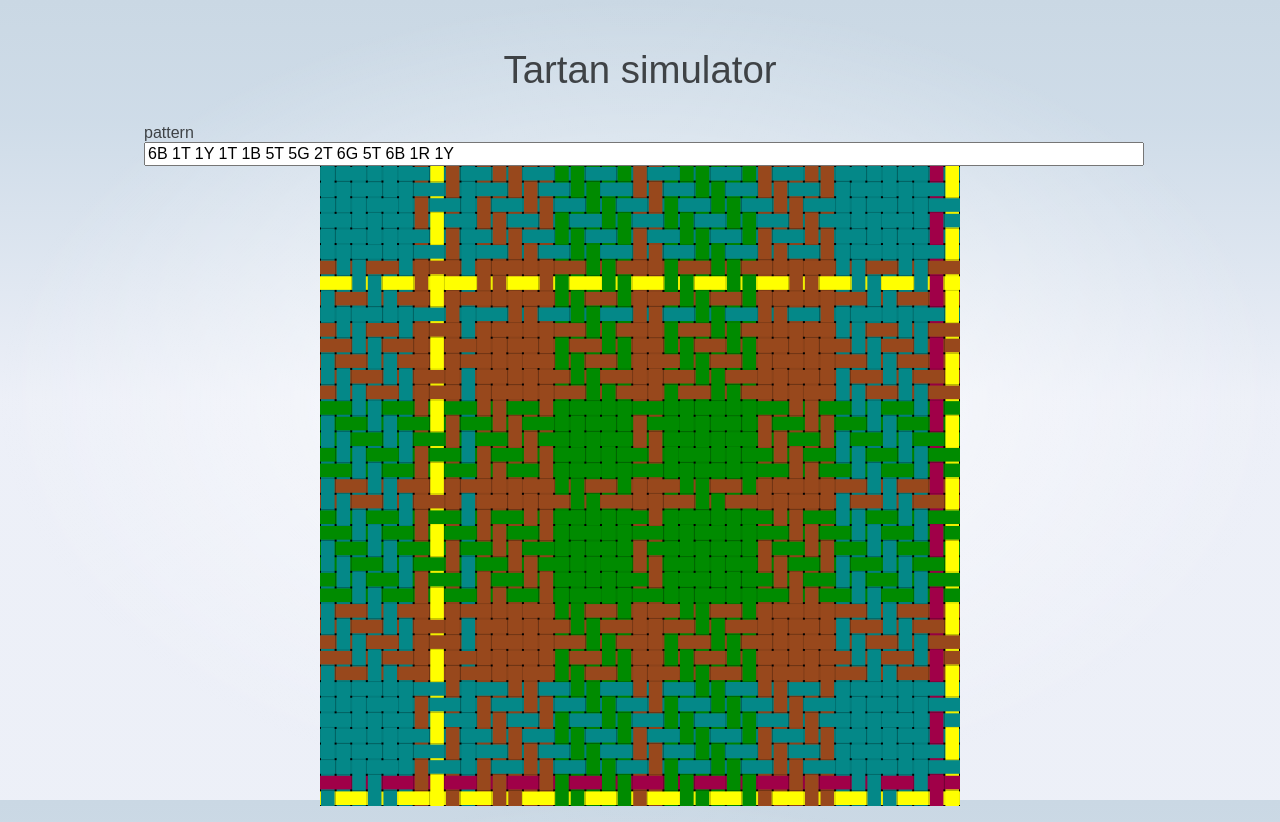
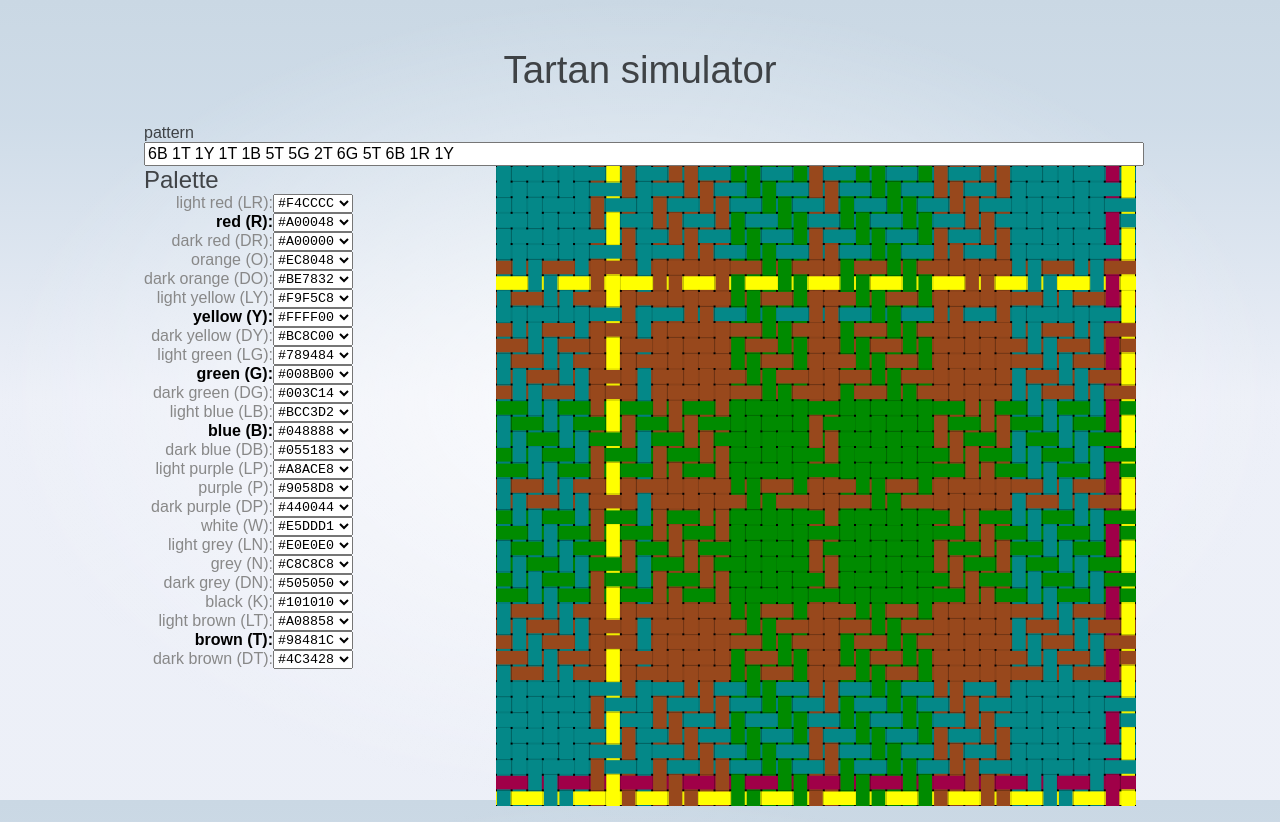
Before and after one commit to aldeka/tartanizer, a SvelteKit app: page / in a window 1280 px wide. Built offline with nearby package versions, Linux system fonts and the light colour scheme.

Commit message:
Allow selecting colors in palette
Make currently-used colors appear more clearly in the palette

```diff
--- a/src/routes/+page.svelte
+++ b/src/routes/+page.svelte
@@ -226,8 +226,8 @@
     ],
   };
 
-  function makeChunk(length: number, color: string): string[] {
-    const chunk = new Array(length).fill(color);
+  function makeChunk(length: number, colorCode: string): string[] {
+    const chunk = new Array(length).fill(colorCode);
     return chunk;
   }
 
@@ -255,7 +255,7 @@
       if (color !== undefined) {
         const [threadCount, colorCode] = color;
         const paletteIndex = activePaletteIndices[colorCode];
-        retval = retval.concat(makeChunk(threadCount, palette[colorCode][paletteIndex]));
+        retval = retval.concat(makeChunk(threadCount, colorCode));
       }
     }
     return retval;
@@ -280,9 +280,11 @@
       const lineWidth = (size / colors.length) - 2;
       ctx.fillStyle = "black";
       ctx.fillRect(0, 0, canvas.width, canvas.height);
-      function generateVertThreads(color: string, index: number) {
+      function generateVertThreads(colorCode: string, index: number) {
         const x = index * multiplier + (multiplier / 2);
         const topStartPoint = index % 4 - 4;
+        const paletteIndex = activePaletteIndices[colorCode];
+        const color = palette[colorCode][paletteIndex];
         let rawY = topStartPoint;
         while (rawY < colors.length) {
           const subthread: Thread = {
@@ -295,10 +297,12 @@
         }
       }
 
-      function generateHorizThreads(color: string, index: number) {
+      function generateHorizThreads(colorCode: string, index: number) {
         const y = index * multiplier + (multiplier / 2);
         const leftStartPoint = index % 4 - 3;
         let rawX = leftStartPoint;
+        const paletteIndex = activePaletteIndices[colorCode];
+        const color = palette[colorCode][paletteIndex];
         while (rawX < colors.length) {
           const subthread: Thread = {
             start: [rawX * multiplier, y],
@@ -356,7 +360,31 @@
     <input type="text" bind:value={colorString} />
   </label>
 
-  <canvas bind:this={canvas} height={size} width={size} />
+  <div id="main">
+    <div id="palette">
+      <h2>Palette</h2>
+    {#each Object.keys(activePaletteIndices) as colorCode }
+      <div>
+        <label class={colors.indexOf(colorCode) !== -1 ? 'used' : 'unused'}>{paletteLabels[colorCode]} ({colorCode}):
+          <select value={activePaletteIndices[colorCode]}
+            on:change={(e) => {
+                console.log(e);
+                activePaletteIndices[colorCode] = parseInt(e.target.value, 10);
+            }}
+          >
+            {#each palette[colorCode] as color, i}
+              <option value={i}>
+                #{palette[colorCode][i]}
+              </option>
+            {/each}
+          </select>
+        </label>
+      </div>
+    {/each}
+    </div>
+
+    <canvas bind:this={canvas} height={size} width={size} />
+  </div>
 </section>
 
 <style>
@@ -381,6 +409,38 @@
     width: 100%;
   }
 
+  label.unused {
+    color: #888;
+  }
+
+  label.used {
+    color: #000;
+    font-weight: 700;
+  }
+
+  h2 {
+    font-size: 24px;
+    margin: 0;
+  }
+
+  #main {
+    width: 100%;
+    display: flex;
+    flex-direction: row;
+    align-items: flex-start;
+    justify-content: space-between;
+  }
+
+  #palette label {
+    display: flex;
+    flex-direction: row;
+    justify-content: flex-end;
+  }
+  #palette select {
+    width: 6em;
+    font-family: monospace;
+  }
+
   canvas {
     background: white;
   }
```
